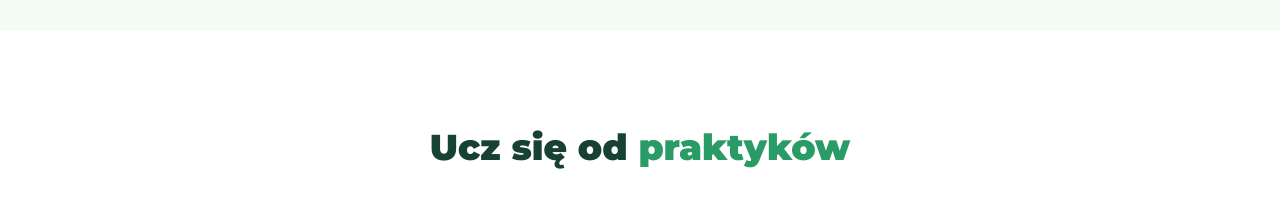
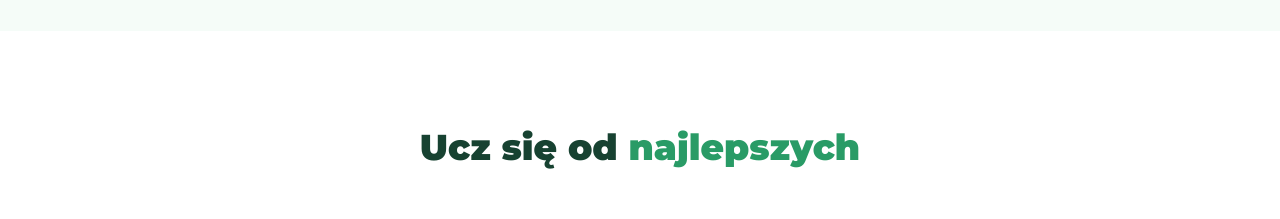
Before and after one commit to LiteBots/Svoboda-Course, a plain HTML site: page index.html in a window 1280 px wide. Shown: the part 3420-3639 px from the top of the page. Drawn offline with nearby package versions, Linux system fonts and the light colour scheme; a web font is replaced by a local one.

Commit message:
Update index.html

```diff
--- a/index.html
+++ b/index.html
@@ -459,7 +459,7 @@
 
     <section class="py-24 bg-white relative z-20 border-t border-brand-50">
         <div class="max-w-7xl mx-auto px-4 sm:px-6 lg:px-8 text-center reveal">
-            <h2 class="font-heading text-4xl font-black text-brand-950 mb-16">Ucz się od <span class="text-royal-500">praktyków</span></h2>
+            <h2 class="font-heading text-4xl font-black text-brand-950 mb-16">Ucz się od <span class="text-royal-500">najlepszych</span></h2>
             <div class="grid grid-cols-1 md:grid-cols-3 gap-10">
                 <div class="group">
                     <div class="relative w-48 h-48 mx-auto mb-6 rounded-full overflow-hidden shadow-xl border-4 border-brand-50 group-hover:border-royal-400 transition-colors duration-300">
```
